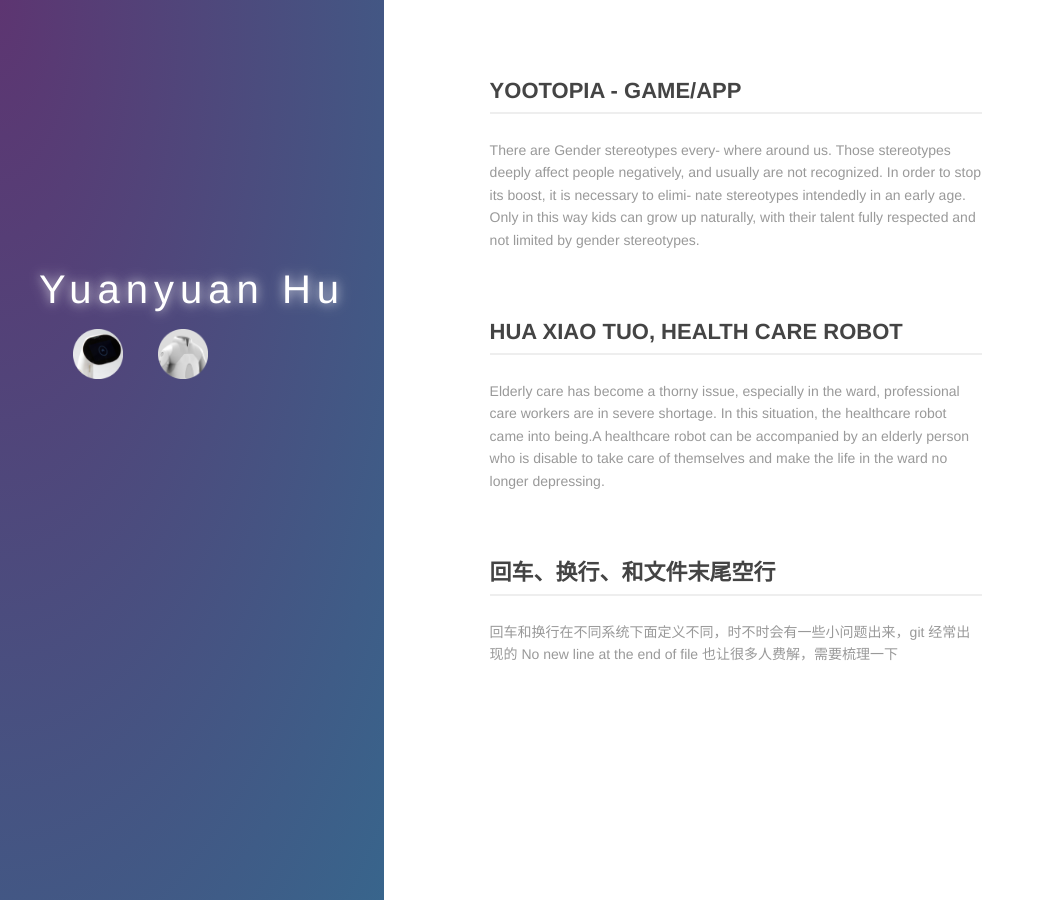
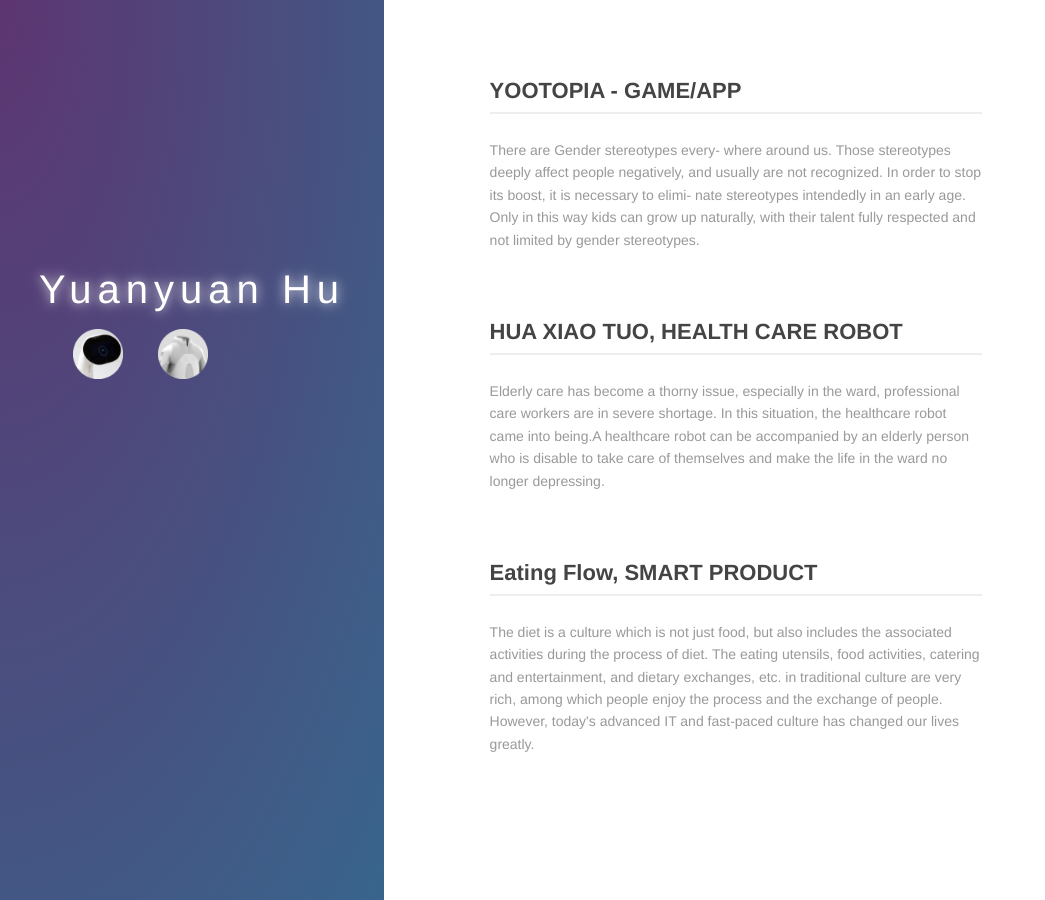
Before and after one commit to yuanyuanhu96/Potfolio-Archive, a Jekyll site: the page built from index.md, in a window 1280 px wide. Shown: the whole page, without its empty margins (0-1045 px from the left). Built offline with Jekyll 4.4.1, drawn with Linux system fonts in a browser that asks for light colours.

Commit message:
Update 2010-05-18-eating-flow.md

```diff
--- a/_posts/2010-05-18-eating-flow.md
+++ b/_posts/2010-05-18-eating-flow.md
@@ -1,7 +1,7 @@
 ---
 layout: post
-title: 回车、换行、和文件末尾空行
-description: 回车和换行在不同系统下面定义不同，时不时会有一些小问题出来，git 经常出现的 No new line at the end of file 也让很多人费解，需要梳理一下
+title: Eating Flow, SMART PRODUCT
+description: The diet is a culture which is not just food, but also includes the associated activities during the process of diet. The eating utensils, food activities, catering and entertainment, and dietary exchanges, etc. in traditional culture are very rich, among which people enjoy the process and the exchange of people. However, today's advanced IT and fast-paced culture has changed our lives greatly.
 category: blog
 ---
 
```
